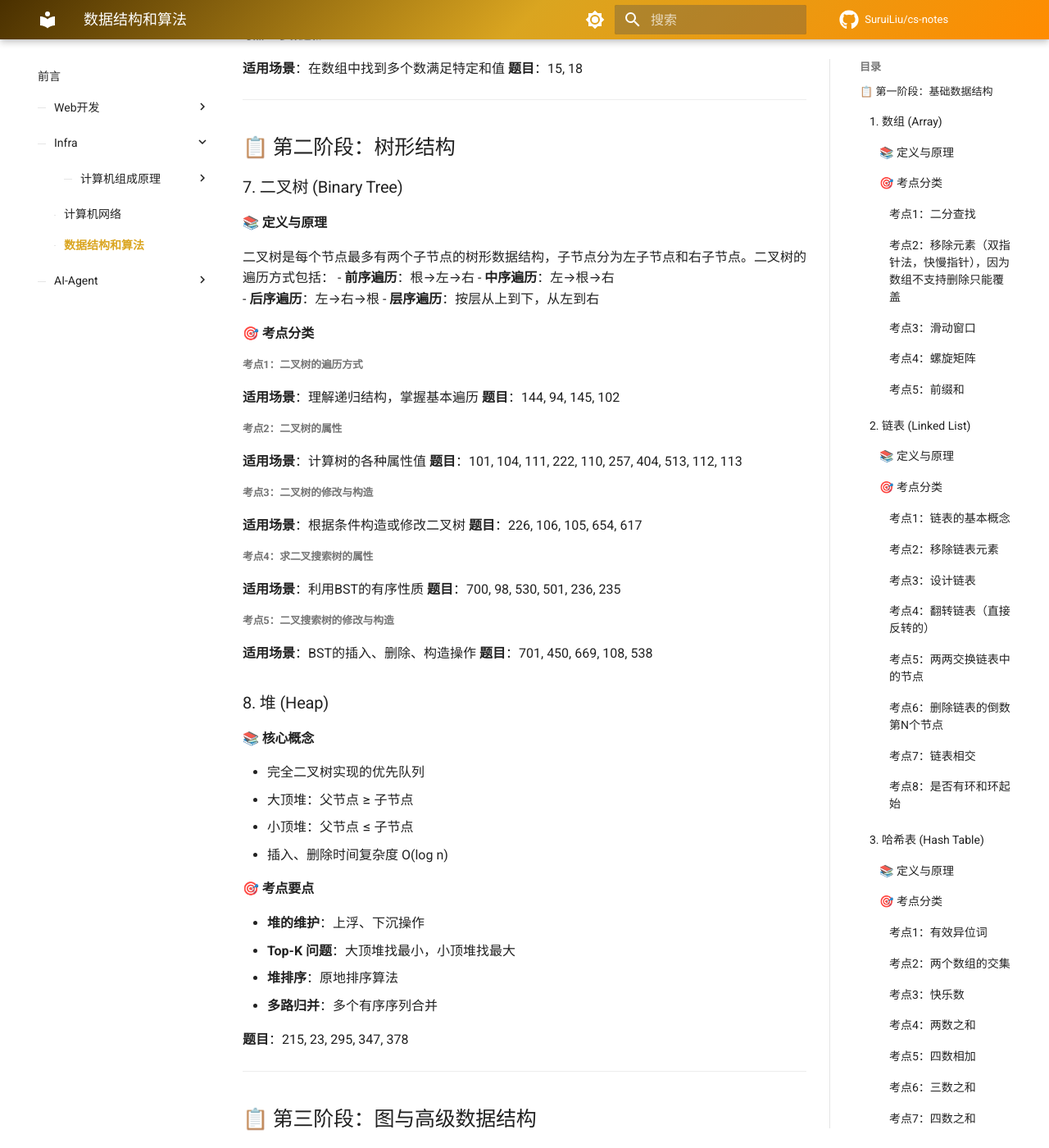
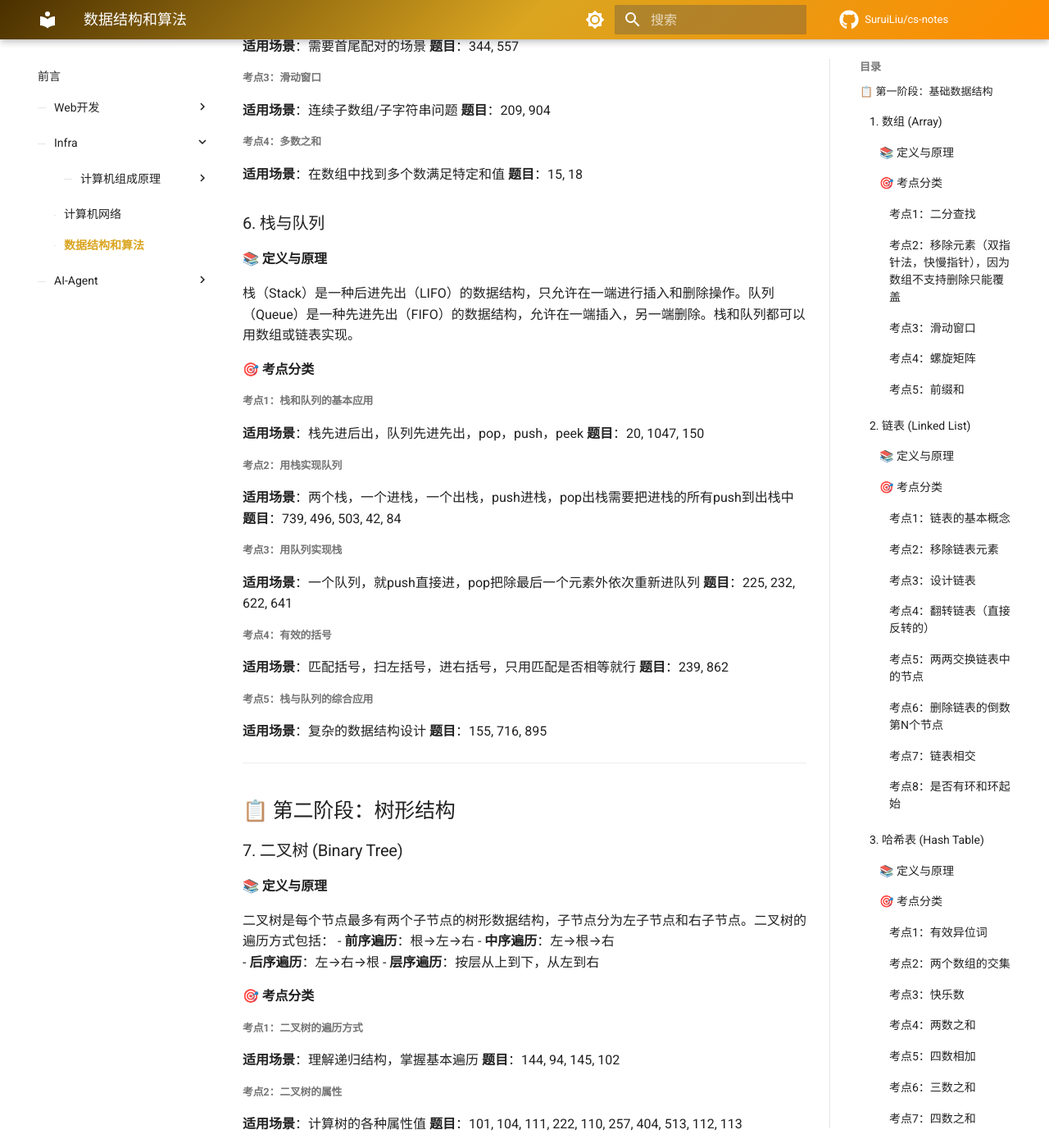
Before and after one commit to SuruiLiu/cs-notes, an MkDocs documentation site: the page built from docs/infra/leetcode/index.md, in a window 1280 px wide and 1400 px high, scrolled down 3894 px. Shown: the whole window at 82% size. Built offline with MkDocs 1.6.1 and Material for MkDocs 9.7.7, drawn with Linux system fonts in a browser that asks for light colours; comment, search, counter and statistics services are not loaded; some of the changed text lies outside the part shown.

Commit message:
feat: add stack

```diff
--- a/docs/infra/leetcode/index.md
+++ b/docs/infra/leetcode/index.md
@@ -96,28 +96,28 @@ while(cur) {
 **题目**：242, 383, 49, 438, 1002
 
 ##### 考点2：两个数组的交集
-**适用场景**：巧妙利用健和值的关系，让num的📄作为set的键
-**题目**：349, 350, 202, 128
+**适用场景**：巧妙利用键和值的关系，让num作为set的键
+**题目**：349, 350
 
 ##### 考点3：快乐数
-**适用场景**：判断数是否循环出现
-**题目**：1, 454, 15, 18, 205
+**适用场景**：判断数是否循环出现，使用set记录出现过的数字
+**题目**：202
 
 ##### 考点4：两数之和
-**适用场景**：同样是巧妙的把值当键，把键当值
-**题目**：205, 925, 844
+**适用场景**：巧妙的把值当键，把索引当值，边遍历边查找
+**题目**：1
 
 ##### 考点5：四数相加
 **适用场景**：key在于这题只需要count次数，我们可以统计array a和b的sum的种数和出现的次数，再依次看0-（c+d）是否出现且把次数相加
-**题目**：205, 925, 844
+**题目**：454
 
 ##### 考点6：三数之和
-**适用场景**：哈希法不太行，用双指针
-**题目**：205, 925, 844
+**适用场景**：哈希法不太行，用双指针，需要去重
+**题目**：15
 
 ##### 考点7：四数之和
 **适用场景**：哈希法不太行，还是用双指针，只不过在三数基础上再加一层for
-**题目**：205, 925, 844
+**题目**：18
 
 ### 4. 字符串 (String)
 
@@ -132,17 +132,23 @@ while(cur) {
 
 ##### 考点2：替换数字
 **适用场景**：合理使用切片和append
-**题目**：28, 459
+**题目**：剑指Offer05
 
 ##### 考点3：翻转字符串
 **适用场景**：难点在于空间需要O（1），所以只能对原字符串操作，思路是先erase空格，再整体翻转，再翻转单词
-**题目**：28, 459
+**题目**：151
 
 ##### 考点4：右旋字符串
 **适用场景**：还是整体翻转，再翻转内部切片
-**题目**：28, 459
+**题目**：剑指Offer58-II
 
-### 6. 双指针法
+##### 考点5：strStr()
+**适用场景**：KMP
+KMP的主要思想是当出现字符串不匹配时，可以知道一部分之前已经匹配的文本内容，可以利用这些信息避免从头再去做匹配了。
+前缀表：记录下标i之前（包括i）的字符串中，有多大长度的相同前缀后缀。
+**题目**：28
+
+### 5. 双指针法
 
 #### 📚 定义与原理
 双指针法是使用两个指针在线性结构中进行扫描的算法技巧。根据两个指针的移动方式，可分为对撞指针（两端向中间移动）和快慢指针（同向移动但速度不同）。双指针法能够将O(n²)的暴力解法优化到O(n)。
@@ -164,6 +170,33 @@ while(cur) {
 ##### 考点4：多数之和
 **适用场景**：在数组中找到多个数满足特定和值
 **题目**：15, 18
+
+### 6. 栈与队列
+
+#### 📚 定义与原理
+栈（Stack）是一种后进先出（LIFO）的数据结构，只允许在一端进行插入和删除操作。队列（Queue）是一种先进先出（FIFO）的数据结构，允许在一端插入，另一端删除。栈和队列都可以用数组或链表实现。
+
+#### 🎯 考点分类
+
+##### 考点1：栈和队列的基本应用
+**适用场景**：栈先进后出，队列先进先出，pop，push，peek
+**题目**：20, 1047, 150
+
+##### 考点2：用栈实现队列
+**适用场景**：两个栈，一个进栈，一个出栈，push进栈，pop出栈需要把进栈的所有push到出栈中
+**题目**：739, 496, 503, 42, 84
+
+##### 考点3：用队列实现栈
+**适用场景**：一个队列，就push直接进，pop把除最后一个元素外依次重新进队列
+**题目**：225, 232, 622, 641
+
+##### 考点4：有效的括号
+**适用场景**：匹配括号，扫左括号，进右括号，只用匹配是否相等就行
+**题目**：239, 862
+
+##### 考点5：栈与队列的综合应用
+**适用场景**：复杂的数据结构设计
+**题目**：155, 716, 895
 
 ---
 
```
